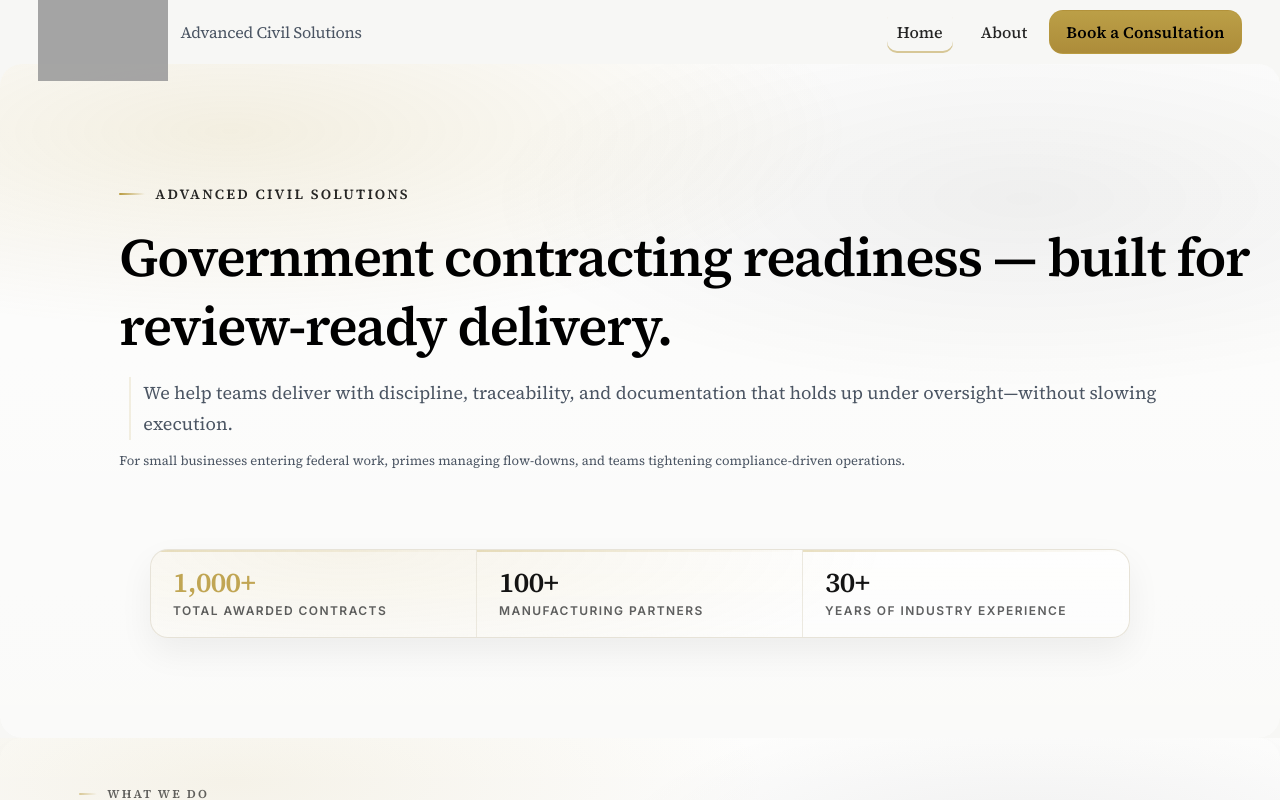
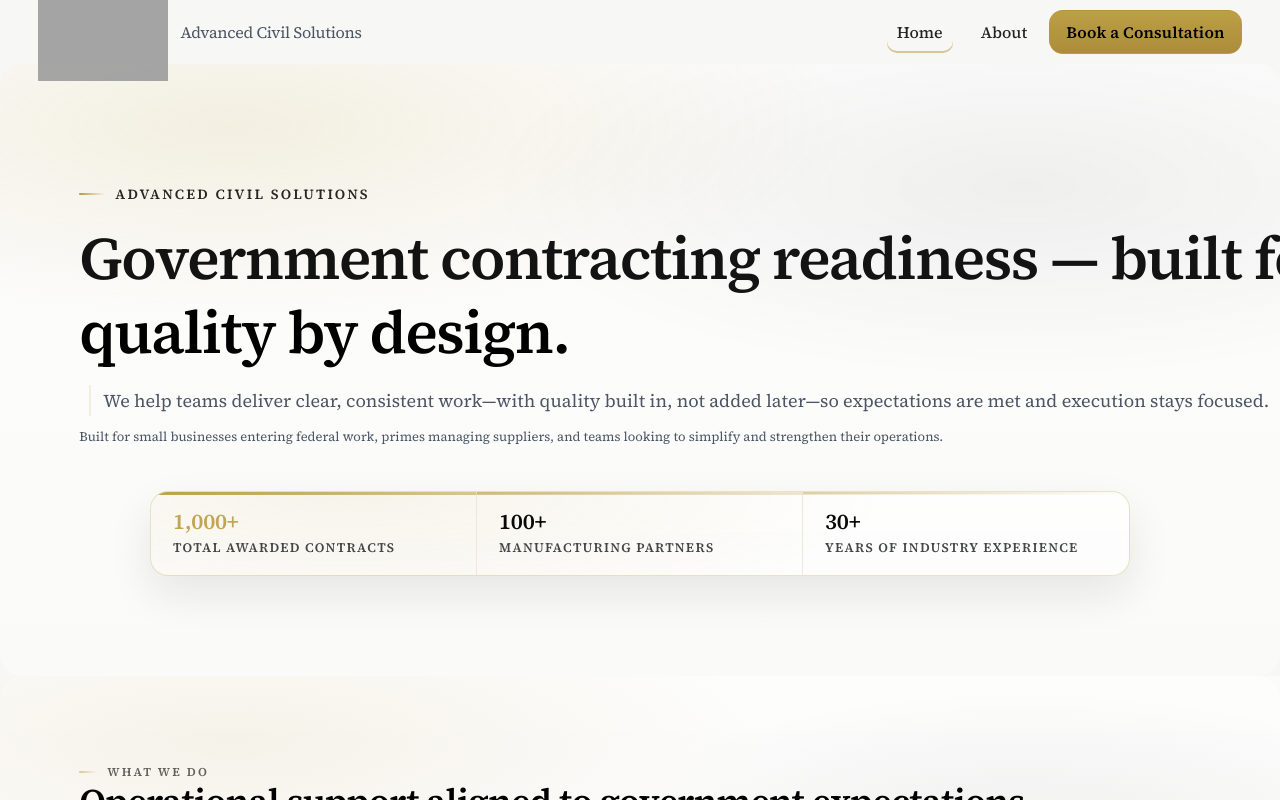
Before and after one commit to KarlHezel/Advanced_Civil_Solutions, a React (Vite) app: page / in a window 1280 px wide. Built offline with nearby package versions, Linux system fonts and the light colour scheme; grey boxes are pictures that could not be loaded.

Commit message:
improve flow of home page

```diff
--- a/src/pages/Home.jsx
+++ b/src/pages/Home.jsx
@@ -1,13 +1,33 @@
 // src/pages/Home.jsx
-import React from "react";
+import React, { useEffect } from "react";
 import Container from "../components/Container.jsx";
 import FadeIn from "../components/FadeIn.jsx";
 import Card from "../components/Card.jsx";
 
 export default function Home() {
+  useEffect(() => {
+    const els = Array.from(document.querySelectorAll(".scroll-focus"));
+
+    const obs = new IntersectionObserver(
+      (entries) => {
+        entries.forEach((e) => {
+          if (e.isIntersecting) e.target.classList.add("is-active");
+          else e.target.classList.remove("is-active");
+        });
+      },
+      {
+        threshold: 0.55,
+        rootMargin: "-10% 0px -10% 0px",
+      }
+    );
+
+    els.forEach((el) => obs.observe(el));
+    return () => obs.disconnect();
+  }, []);
+
   return (
     <section className="section home">
-      {/* FULL-WIDTH HERO BAND */}
+      {/* FULL-WIDTH HERO BAND (keep always prominent) */}
       <FadeIn>
         <div className="hero-full segment segment-hero">
           <Container>
@@ -20,18 +40,15 @@ export default function Home() {
                     <span className="hero-line-1">
                       Government contracting readiness — built for{" "}
                     </span>
-                    <span className="hero-break">review-ready delivery.</span>
+                    <span className="hero-break">quality by design.</span>
                   </h1>
 
                   <p className="p">
-                    We help teams deliver with discipline, traceability, and
-                    documentation that holds up under oversight—without slowing
-                    execution.
+                    We help teams deliver clear, consistent work—with quality built in, not added later—so expectations are met and execution stays focused.
                   </p>
 
                   <div className="small">
-                    For small businesses entering federal work, primes managing
-                    flow-downs, and teams tightening compliance-driven operations.
+                    Built for small businesses entering federal work, primes managing suppliers, and teams looking to simplify and strengthen their operations.
                   </div>
                 </div>
               </div>
@@ -60,14 +77,11 @@ export default function Home() {
       </FadeIn>
 
       {/* FULL-WIDTH BAND: WHAT WE DO */}
-      <FadeIn>
-        <div className="hero-full segment segment-what">
+      <div className="hero-full segment segment-what scroll-focus">
         <Container>
           <div className="page-frame-left">
             <div className="kicker section-kicker">WHAT WE DO</div>
-              <h2 className="h2">
-                Operational support aligned to government expectations.
-              </h2>
+            <h2 className="h2">Operational support aligned to government expectations.</h2>
 
             <p className="p" style={{ maxWidth: 820 }}>
               We install lightweight systems that make delivery easier to manage—and
@@ -105,11 +119,9 @@ export default function Home() {
           </div>
         </Container>
       </div>
-      </FadeIn>
 
       {/* FULL-WIDTH BAND: HOW IT WORKS */}
-      <FadeIn>
-        <div className="hero-full segment segment-how">
+      <div className="hero-full segment segment-how scroll-focus">
         <Container>
           <div className="page-frame-left">
             <div className="kicker section-kicker">HOW IT WORKS</div>
@@ -118,7 +130,6 @@ export default function Home() {
             <div className="grid grid-3" style={{ maxWidth: 1200 }}>
               <Card>
                 <div className="stack">
-                    <div className="statNum">1</div>
                   <div className="card-title">Assess</div>
                   <p className="card-body">
                     Objectives, constraints, contract requirements, and current gaps.
@@ -128,17 +139,13 @@ export default function Home() {
 
               <Card>
                 <div className="stack">
-                    <div className="statNum">2</div>
                   <div className="card-title">Implement</div>
-                    <p className="card-body">
-                      Owners, workflows, templates, and control points.
-                    </p>
+                  <p className="card-body">Owners, workflows, templates, and control points.</p>
                 </div>
               </Card>
 
               <Card>
                 <div className="stack">
-                    <div className="statNum">3</div>
                   <div className="card-title">Operate</div>
                   <p className="card-body">
                     Repeatable execution with traceability and review-ready artifacts.
@@ -149,11 +156,9 @@ export default function Home() {
           </div>
         </Container>
       </div>
-      </FadeIn>
 
       {/* FULL-WIDTH BAND: WHO WE SUPPORT */}
-      <FadeIn>
-        <div className="hero-full segment segment-who">
+      <div className="hero-full segment segment-who scroll-focus">
         <Container>
           <div className="page-frame-left">
             <div className="kicker section-kicker">WHO WE SUPPORT</div>
@@ -162,9 +167,7 @@ export default function Home() {
             <div className="grid grid-2" style={{ maxWidth: 980 }}>
               <Card>
                 <div className="stack">
-                    <div className="card-title">
-                      Small businesses entering federal work
-                    </div>
+                  <div className="card-title">Small businesses entering federal work</div>
                   <p className="card-body">
                     Understand expectations early and avoid expensive rework later.
                   </p>
@@ -173,9 +176,7 @@ export default function Home() {
 
               <Card>
                 <div className="stack">
-                    <div className="card-title">
-                      Prime contractors managing suppliers
-                    </div>
+                  <div className="card-title">Prime contractors managing suppliers</div>
                   <p className="card-body">
                     Cleaner flow-downs, clearer evidence, fewer surprises in review.
                   </p>
@@ -189,7 +190,6 @@ export default function Home() {
           </div>
         </Container>
       </div>
-      </FadeIn>
     </section>
   );
 }
--- a/src/styles.css
+++ b/src/styles.css
@@ -863,7 +863,8 @@ button:disabled {
 .segment {
   position: relative;
   border-radius: 22px;
-  padding: 40px 40px;
+  padding-top: 96px;
+  padding-bottom: 96px;
   margin: 26px 0;
   overflow: hidden;
 }
@@ -967,14 +968,6 @@ button:disabled {
   font-weight: 600;
 }
 
-/* if you use stat numbers in the proof strip */
-.statNum {
-  font-weight: 650;
-  letter-spacing: -0.01em;
-  font-size: 22px;
-  color: rgba(17,19,21,0.92);
-  margin-bottom: 6px;
-}
 
 /* Mobile stacking */
 @media (max-width: 900px) {
@@ -989,11 +982,15 @@ button:disabled {
 /* Keep first line glued together */
 .h1-hero .hero-line-1 {
   white-space: nowrap;
+  opacity: 0.92;
 }
 
 /* Default: small screens → ONE line */
 .h1-hero {
   white-space: nowrap;
+  font-size: clamp(38px, 5.2vw, 60px); /* was too aggressive */
+  line-height: 1.08;                  /* slightly more breathing room */
+  letter-spacing: -0.025em;           /* softer than before */
 }
 
 /* Wide screens → force the intentional break */
@@ -1002,9 +999,17 @@ button:disabled {
     white-space: normal;
   }
 
+/* Tablet-ish (iPad landscape included): force the intentional break */
+@media (min-width: 820px) and (max-width: 1180px) {
   .h1-hero .hero-break {
     display: block;
-    margin-top: 0.12em;
+    margin-top: 0.14em;
+  }
+}
+
+  .h1-hero .hero-break {
+    display: block;
+    margin-top: 0.15em;
   }
 
 }
@@ -1015,22 +1020,39 @@ button:disabled {
    ========================= */
 
 .home .proofStrip{
-  margin-top: 56px;
+  margin-top: 22px;
   width: min(980px, calc(100% - 32px));
   margin-left: auto;
   margin-right: auto;
-  box-shadow: 0 14px 34px rgba(17,19,21,0.06), inset 0 1px 0 rgba(255,255,255,0.65);
+  box-shadow: 0 18px 44px rgba(17,19,21,0.09), inset 0 1px 0 rgba(255,255,255,0.78);
+  position: relative;
 
   /* more “proof band” than “card” */
   background:
     radial-gradient(900px 240px at 20% 0%, rgba(184,154,61,0.10), transparent 60%),
     linear-gradient(180deg, rgba(255,255,255,0.72), rgba(255,255,255,0.46));
-  border: 1px solid rgba(230,226,214,0.95);
+  border: 1px solid rgba(184,154,61,0.28); /* warmer, more premium */
   border-radius: 18px;
   overflow: hidden;
-  box-shadow: 0 14px 34px rgba(17, 19, 21, 0.06);
   backdrop-filter: blur(6px);
 }
+
+/* Credibility rail (subtle but powerful) */
+.home .proofStrip::before{
+  content: "";
+  position: absolute;
+  top: 0;
+  left: 0;
+  right: 0;
+  height: 3px;
+  background: linear-gradient(
+    90deg,
+    rgba(184,154,61,0.90),
+    rgba(184,154,61,0.35),
+    transparent
+  );
+}
+
 
 .home .proofRow{
   display: grid;
@@ -1063,22 +1085,23 @@ button:disabled {
 /* Stat number (dominant) */
 .home .statNum{
   font-family: var(--font-serif);
-  font-weight: 650;
-  font-size: clamp(22px, 2.2vw, 32px);
-  letter-spacing: -0.02em;
+  font-weight: 700;
+  font-size: 22px;
+  letter-spacing: -0.01em;
   line-height: 1.05;
-  color: rgba(0,0,0,0.92);
+  color: rgba(0,0,0,0.96);
   margin-bottom: 6px;
 }
 
 /* Label (official) */
 .home .proofV{
-  font-family: var(--font-sans);
-  font-size: 12px;
-  letter-spacing: 0.12em;
+  font-weight: 650;
+  font-family: var(--font-serif);
+  font-size: 13px;
+  letter-spacing: 0.10em;
   text-transform: uppercase;
-  line-height: 1.35;
-  color: rgba(17,19,21,0.68);
+  line-height: 1.4;
+  color: rgba(17,19,21,0.78);
 }
 
 /* Optional: emphasize the first stat only */
@@ -1126,13 +1149,24 @@ button:disabled {
 
 /* HOME: remove extra space between hero and the next band */
 .home .segment-hero { margin-bottom: 0; }
-.home .segment-what { margin-top: 0; }
+.home .segment-what {
+  padding-top: 40px;
+  padding-bottom: 120px;
+ }
+
+ .home .segment-how {
+  padding-top: 40px;
+  padding-bottom: 120px;
+ }
 
 /* If you're using section-block on Home, neutralize it */
 .home .section-block { margin-top: 0; }
 
 /* HOME: tighten end of page so footer feels connected */
-.home .segment-who { margin-bottom: 0; }
+.home .segment-who {
+  padding-top: 40px;
+  padding-bottom: 120px;
+ }
 .home.section { padding-bottom: 0; }
 /* FIX: stop Home hero from overflowing on mobile */
 @media (max-width: 720px) {
@@ -1144,6 +1178,7 @@ button:disabled {
   /* optional: keep your second line behavior clean */
   .h1-hero .hero-break {
     display: inline;         /* don't force a block break on mobile */
+    font-weight: 650;
   }
 }
 
@@ -1151,3 +1186,38 @@ button:disabled {
 html, body {
   overflow-x: hidden;
 }
+
+/* =========================
+   SCROLL FOCUS (Fade sections in/out)
+   ========================= */
+
+.scroll-focus {
+  opacity: 0.34;                 /* “faded out” sections */
+  transform: translateY(10px);    /* tiny lift (not flashy) */
+  transition:
+    opacity 520ms ease,
+    transform 520ms ease,
+    filter 520ms ease;
+  will-change: opacity, transform;
+}
+
+.scroll-focus.is-active {
+  opacity: 1;
+  transform: translateY(0);
+  filter: none;
+}
+
+/* optional: very subtle blur for de-emphasis (keep tiny) */
+.scroll-focus:not(.is-active) {
+  filter: blur(0.25px);
+}
+
+/* Respect reduced motion */
+@media (prefers-reduced-motion: reduce) {
+  .scroll-focus {
+    transition: none;
+    transform: none;
+    filter: none;
+    opacity: 1;
+  }
+}
```
Lines whose indentation alone changed are shown as unchanged.
